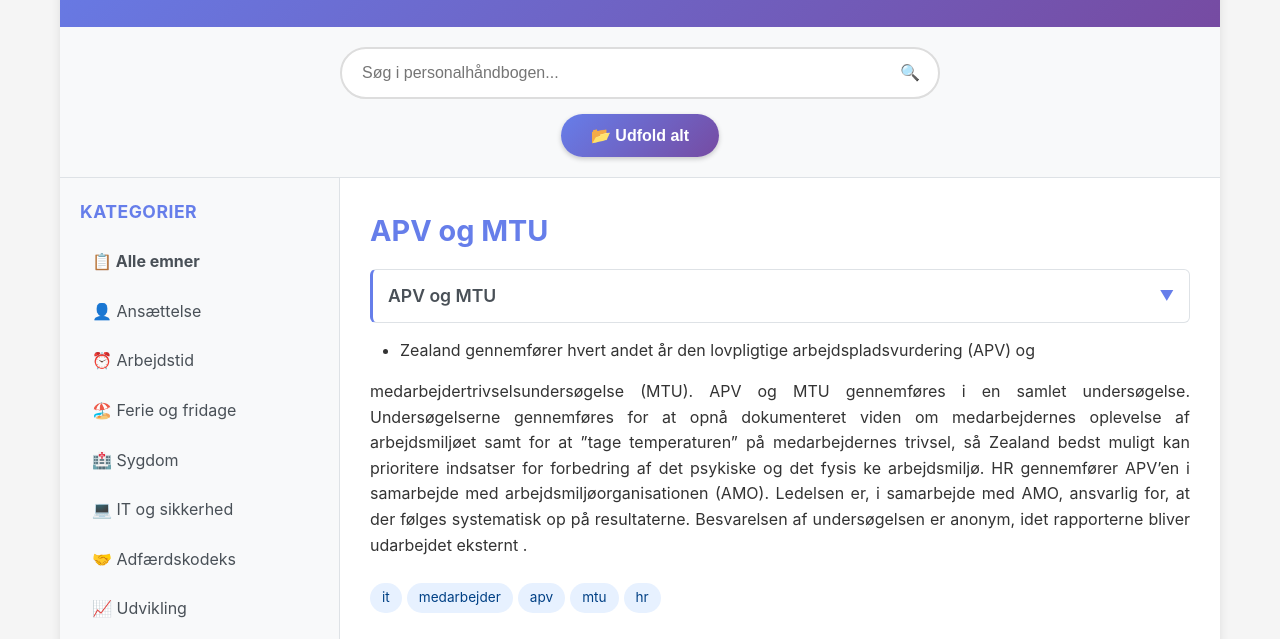
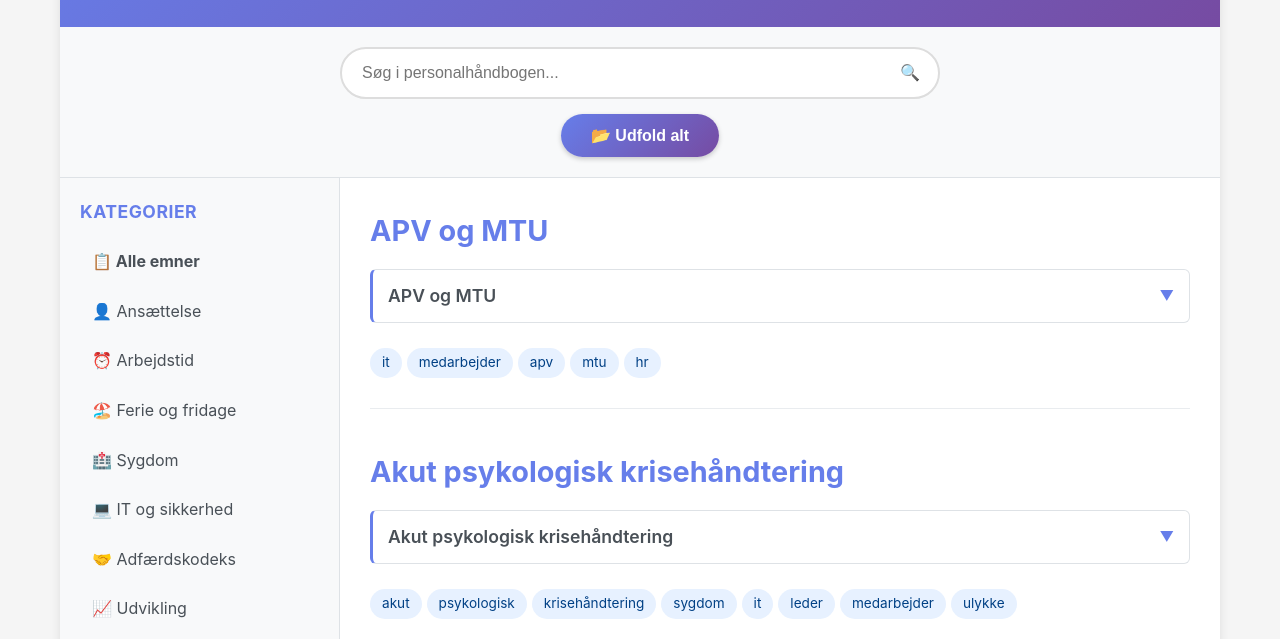
Before and after one commit to kenh-zealand/wiki_moodle, a plain HTML site: page staff-handbook-wiki.html in a window 1280 px wide. Shown: the part 155-794 px from the top of the page. Drawn offline with Linux system fonts and the light colour scheme.

Commit message:
Fix content duplication in collapsible sections
- Fixed parser to properly remove processed elements
- No more duplicate content under collapsible boxes
- Strong tags in lists now properly extracted to headers
- Clean content structure without redundancy

Co-authored-by: Copilot <223556219+Copilot@users.noreply.github.com>

```diff
--- a/staff-handbook-wiki.html
+++ b/staff-handbook-wiki.html
@@ -1879,21 +1879,21 @@ if (typeof module !== 'undefined' && module.exports) {
                 const content = document.createElement('div');
                 content.className = 'collapsible-content';
 
-                // Collect all content until next h3
+                // Collect all elements until next h3
+                const elementsToMove = [];
                 let currentElement = h3.nextElementSibling;
-                const elementsToProcess = [];
 
                 while (currentElement && currentElement.tagName !== 'H3') {
-                    elementsToProcess.push(currentElement);
+                    elementsToMove.push(currentElement);
                     currentElement = currentElement.nextElementSibling;
                 }
 
-                // Process collected elements
+                // Process and move elements (not clone - we move them)
                 let i = 0;
-                while (i < elementsToProcess.length) {
-                    const element = elementsToProcess[i];
-
-                    // Check if it's an h4 or if it's a list item with strong (sub-section)
+                while (i < elementsToMove.length) {
+                    const element = elementsToMove[i];
+
+                    // Check if it's an h4 or a list item with strong (sub-section)
                     const isH4 = element.tagName === 'H4';
                     const isStrongInList = element.tagName === 'UL' && element.querySelector('li > strong');
 
@@ -1906,27 +1906,32 @@ if (typeof module !== 'undefined' && module.exports) {
 
                         if (isH4) {
                             h4Header.textContent = element.textContent;
+                            i++; // Skip the h4 element itself
                         } else {
                             // Extract strong text from list
                             const strongElement = element.querySelector('li > strong');
-                            h4Header.textContent = strongElement ? strongElement.textContent : 'Section';
+                            if (strongElement) {
+                                h4Header.textContent = strongElement.textContent;
+                                // Remove the strong element and its parent li from the original
+                                const parentLi = strongElement.closest('li');
+                                if (parentLi) {
+                                    parentLi.remove();
+                                }
+                            }
                         }
 
                         const h4Content = document.createElement('div');
                         h4Content.className = 'collapsible-content';
 
-                        // Add current element
-                        if (!isStrongInList) {
-                            // Skip h4 itself, add what follows
-                            i++;
-                        } else {
+                        // Add current element if it's a list with content remaining
+                        if (isStrongInList && element.children.length > 0) {
                             h4Content.appendChild(element.cloneNode(true));
-                            i++;
-                        }
-
-                        // Collect content until next h4/h3 or strong section
-                        while (i < elementsToProcess.length) {
-                            const nextEl = elementsToProcess[i];
+                        }
+
+                        // Move following elements until next section
+                        if (isH4) {
+                            while (i < elementsToMove.length) {
+                                const nextEl = elementsToMove[i];
                                 const isNextH4 = nextEl.tagName === 'H4';
                                 const isNextStrong = nextEl.tagName === 'UL' && nextEl.querySelector('li > strong');
 
@@ -1935,6 +1940,9 @@ if (typeof module !== 'undefined' && module.exports) {
                                 }
 
                                 h4Content.appendChild(nextEl.cloneNode(true));
+                                i++;
+                            }
+                        } else {
                             i++;
                         }
 
@@ -1942,6 +1950,7 @@ if (typeof module !== 'undefined' && module.exports) {
                         h4Section.appendChild(h4Content);
                         content.appendChild(h4Section);
                     } else {
+                        // Regular content - just append
                         content.appendChild(element.cloneNode(true));
                         i++;
                     }
@@ -1949,6 +1958,13 @@ if (typeof module !== 'undefined' && module.exports) {
 
                 section.appendChild(header);
                 section.appendChild(content);
+
+                // Remove all processed elements from temp
+                elementsToMove.forEach(el => {
+                    if (el.parentNode) {
+                        el.remove();
+                    }
+                });
 
                 // Replace h3 with section
                 h3.parentNode.insertBefore(section, h3);
```
Also changed, not shown: staff-handbook-wiki-final.html (+36 -20 lines). Lines whose indentation alone changed are shown as unchanged.
